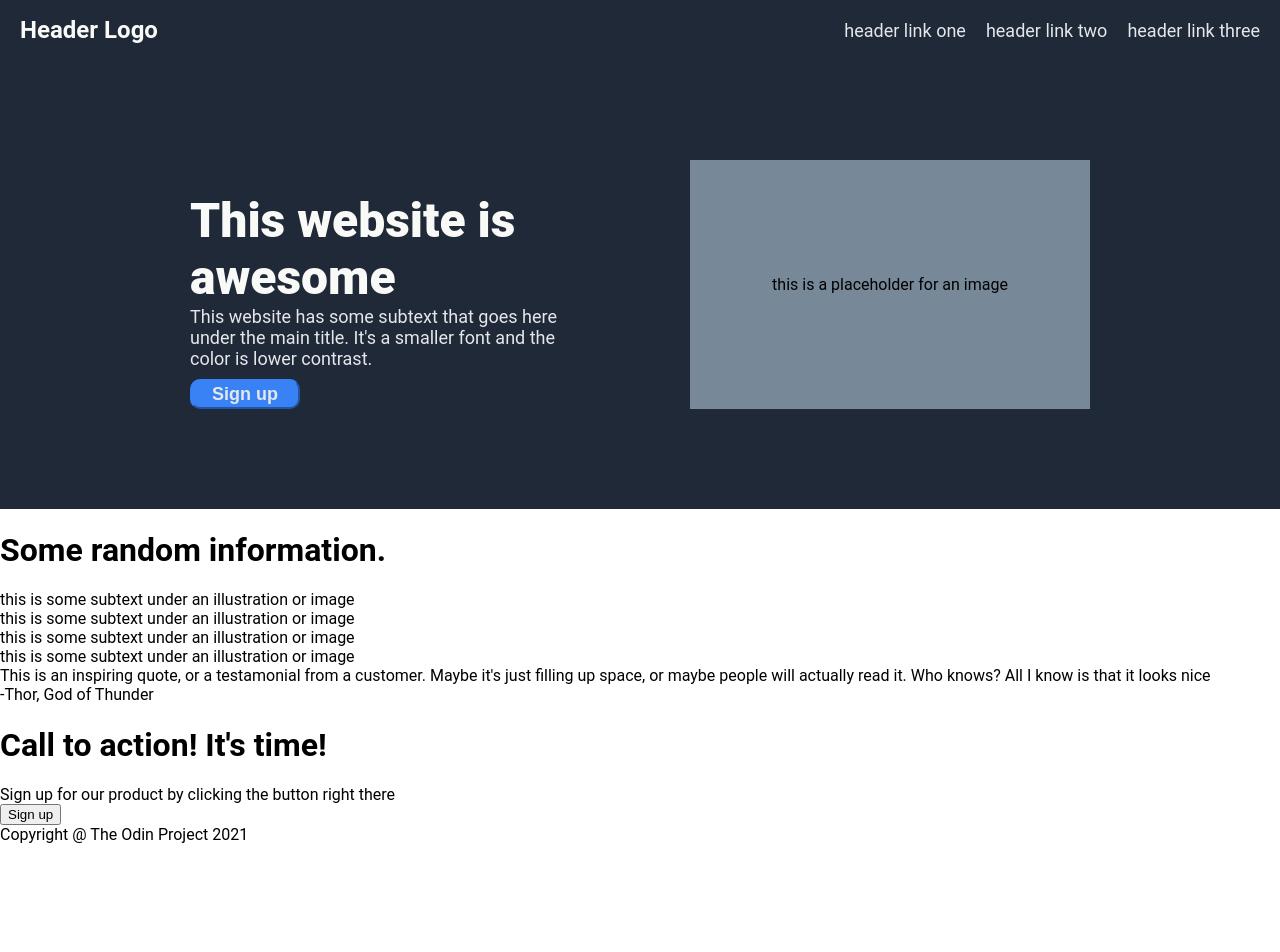
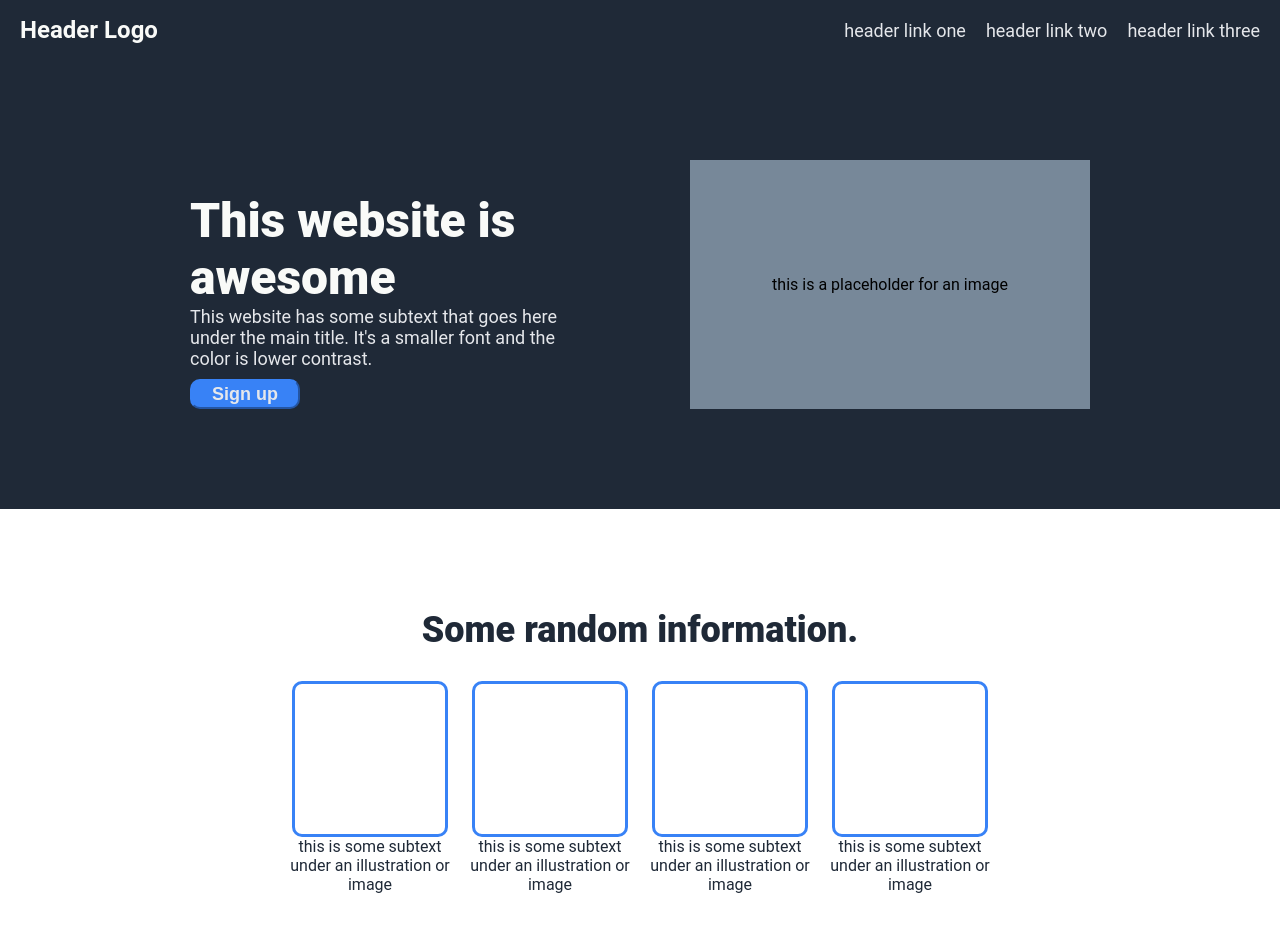
Before and after one commit to Tim-s06/landingpage, a plain HTML site: page index.html in a window 1280 px wide. Shown: the top 952 px of the page. Before the commit the page ends 844 px from the top, so only its background shows below. Drawn offline with Linux system fonts and the light colour scheme.

Commit message:
Styled the second piece of content to look like the provided example using flexbox to center the empty pictures and center the text under them aswell

```diff
--- a/index.html
+++ b/index.html
@@ -26,22 +26,24 @@
         </div>
     </div>
     <div class="contenttwo">
-        <h1 class="headtwo">Some random information.</h1>
+        <div class="headtwo">Some random information.</div>
         <div class="imgtext">
+            <div class="containers">
                 <div class="img"></div>
-            this is some subtext under an illustration or image
+                <div class="undertext">this is some subtext under an illustration or image</div>
             </div>
-        <div class="imgtext">
+            <div class="containers">
                 <div class="img"></div>
-            this is some subtext under an illustration or image
+                <div class="undertext">this is some subtext under an illustration or image</div>
             </div>
-        <div class="imgtext">
+            <div class="containers">
                 <div class="img"></div>
-            this is some subtext under an illustration or image
+                <div class="undertext">this is some subtext under an illustration or image</div>
             </div>
-        <div class="imgtext">
+            <div class="containers">
                 <div class="img"></div>
-            this is some subtext under an illustration or image
+                <div class="undertext">this is some subtext under an illustration or image</div>
+            </div>
         </div>
     </div>
     <div class="contentthree">
--- a/style.css
+++ b/style.css
@@ -66,3 +66,40 @@ a {
     font-size: 18px;
     color: #E5E7EB;
 }
+.contenttwo {
+    display:flex;
+    flex-direction: column;
+    padding:100px;
+}
+.headtwo{
+    font-size: 36px;
+    font-weight: 900;
+    color: #1f2937;
+    text-align: center;
+    margin-bottom: 30px;
+}
+.imgtext{
+    display:flex;
+    color:#1F2937;
+    justify-content: center;
+    gap:10px;
+
+}
+.img {
+    height:150px;
+    width:150px;
+    border: 3px solid #3882F6;
+    border-radius:10px;
+}
+.undertext {
+    text-align: center;
+    width: 170px;
+}
+.containers{
+   display:flex;
+   flex-direction: column;
+   justify-content: center;
+   align-items: center;
+   flex-wrap: wrap;
+
+}
```
Lines whose indentation alone changed are shown as unchanged.
